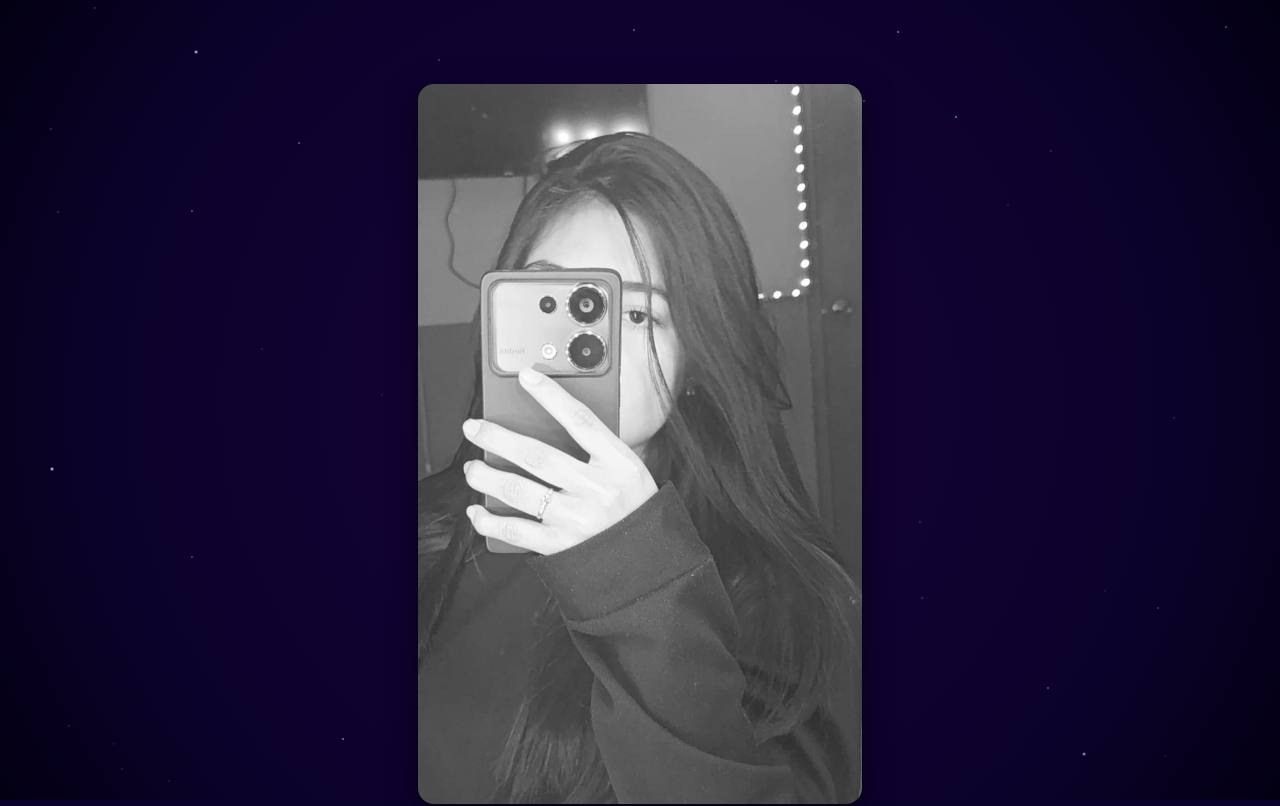
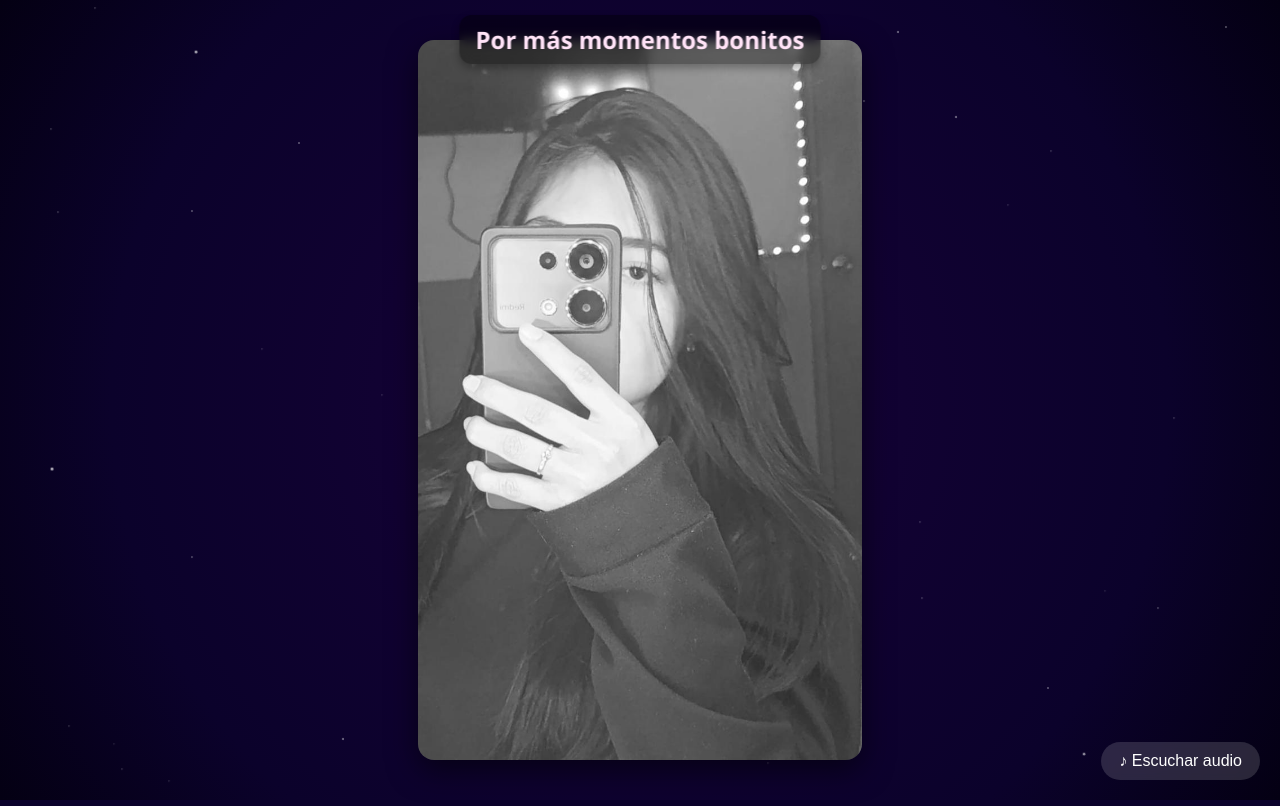
Before and after one commit to DeadManu/CACHETONCITA-, a website: page index.html in a window 1280 px wide. Shown: the top 806 px of the page. Drawn offline with Linux system fonts and the light colour scheme.

Commit message:
Update styles.css

```diff
--- a/css/styles.css
+++ b/css/styles.css
@@ -75,3 +75,40 @@ body {
   border-radius: 16px;
   box-shadow: 0 10px 30px rgba(0,0,0,0.55);
 }
+
+/* Texto superpuesto con un mensaje emocional */
+#overlay-text {
+  position: fixed;
+  top: 15px;
+  left: 50%;
+  transform: translateX(-50%);
+  z-index: 2;
+  font-size: 1.5rem;
+  font-weight: 600;
+  color: #ffe3f7;
+  background: rgba(0, 0, 0, 0.4);
+  padding: 8px 16px;
+  border-radius: 12px;
+  box-shadow: 0 4px 8px rgba(0, 0, 0, 0.3);
+  backdrop-filter: blur(6px);
+}
+
+/* Botón para reproducir/pausar la música de fondo */
+.music-toggle {
+  position: fixed;
+  bottom: 20px;
+  right: 20px;
+  z-index: 2;
+  background: rgba(255, 255, 255, 0.15);
+  color: #fff;
+  border: none;
+  padding: 10px 18px;
+  border-radius: 50px;
+  font-size: 1rem;
+  cursor: pointer;
+  transition: background 0.3s ease;
+  backdrop-filter: blur(4px);
+}
+.music-toggle:hover {
+  background: rgba(255, 255, 255, 0.25);
+}
```
